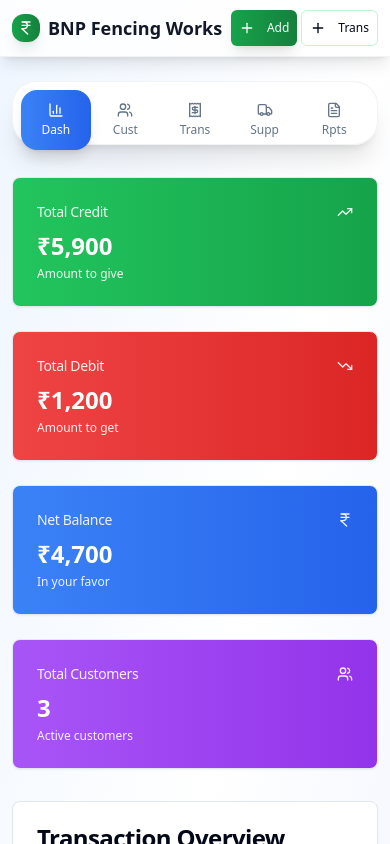
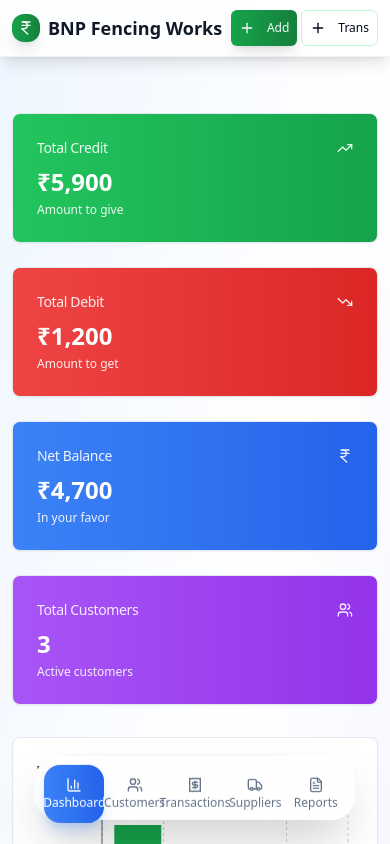
Before and after one commit to kishoreksk/pocket-book-online, a React (Vite) app: page / in a window 390 px wide. Shown: the top 844 px of the page. Built offline with nearby package versions, Linux system fonts and the light colour scheme.

Commit message:
Fix: Make navigation panel floating
Make the navigation panel floating to improve user experience.

```diff
--- a/src/index.css
+++ b/src/index.css
@@ -1,3 +1,4 @@
+
 @tailwind base;
 @tailwind components;
 @tailwind utilities;
@@ -99,3 +100,37 @@
     @apply bg-background text-foreground;
   }
 }
+
+/* Floating Navigation Styles */
+.floating-nav {
+  position: relative;
+  z-index: 50;
+}
+
+.floating-nav::before {
+  content: '';
+  position: absolute;
+  top: 0;
+  left: 0;
+  right: 0;
+  bottom: 0;
+  background: linear-gradient(135deg, rgba(255, 255, 255, 0.1), rgba(255, 255, 255, 0.2));
+  backdrop-filter: blur(10px);
+  border-radius: 1.5rem;
+  z-index: -1;
+}
+
+@media (max-width: 640px) {
+  .floating-nav {
+    animation: float 3s ease-in-out infinite;
+  }
+}
+
+@keyframes float {
+  0%, 100% {
+    transform: translateY(0px);
+  }
+  50% {
+    transform: translateY(-2px);
+  }
+}
--- a/src/pages/Index.tsx
+++ b/src/pages/Index.tsx
@@ -385,52 +385,49 @@ const Index = () => {
 
       <div className="max-w-7xl mx-auto px-3 sm:px-4 lg:px-8 py-6 sm:py-8">
         <Tabs value={activeTab} onValueChange={setActiveTab} className="space-y-8 sm:space-y-10">
-          {/* Enhanced Navigation Tabs with Icons */}
-          <div className="flex justify-center">
-            <TabsList className="grid grid-cols-5 w-full max-w-3xl h-16 sm:h-18 p-2 bg-white/95 backdrop-blur-sm shadow-xl border border-gray-200/50 rounded-3xl">
+          {/* Floating Navigation Tabs */}
+          <div className="fixed bottom-6 left-1/2 transform -translate-x-1/2 z-50 sm:relative sm:bottom-auto sm:left-auto sm:transform-none sm:flex sm:justify-center">
+            <TabsList className="grid grid-cols-5 w-80 sm:w-full sm:max-w-4xl h-16 sm:h-20 p-2 bg-white/95 backdrop-blur-lg shadow-2xl border border-white/20 rounded-3xl sm:rounded-3xl floating-nav">
               <TabsTrigger
                 value="dashboard"
-                className="flex flex-col items-center justify-center px-2 sm:px-4 py-3 rounded-2xl text-xs sm:text-sm font-medium transition-all duration-300 data-[state=active]:bg-gradient-to-r data-[state=active]:from-blue-500 data-[state=active]:to-blue-600 data-[state=active]:text-white data-[state=active]:shadow-lg hover:bg-blue-50 hover:text-blue-700 space-y-1"
+                className="flex flex-col items-center justify-center px-2 sm:px-6 py-3 sm:py-4 rounded-2xl text-xs sm:text-sm font-medium transition-all duration-300 data-[state=active]:bg-gradient-to-r data-[state=active]:from-blue-500 data-[state=active]:to-blue-600 data-[state=active]:text-white data-[state=active]:shadow-lg data-[state=active]:shadow-blue-500/25 hover:bg-blue-50 hover:text-blue-700 space-y-0.5 sm:space-y-1"
               >
-                <BarChart3 className="h-4 w-4 sm:h-5 sm:w-5" />
-                <span className="hidden sm:inline">Dashboard</span>
-                <span className="sm:hidden text-xs">Dash</span>
+                <BarChart3 className="h-4 w-4 sm:h-6 sm:w-6" />
+                <span className="text-xs sm:text-sm">Dashboard</span>
               </TabsTrigger>
               <TabsTrigger
                 value="customers"
-                className="flex flex-col items-center justify-center px-2 sm:px-4 py-3 rounded-2xl text-xs sm:text-sm font-medium transition-all duration-300 data-[state=active]:bg-gradient-to-r data-[state=active]:from-green-500 data-[state=active]:to-green-600 data-[state=active]:text-white data-[state=active]:shadow-lg hover:bg-green-50 hover:text-green-700 space-y-1"
+                className="flex flex-col items-center justify-center px-2 sm:px-6 py-3 sm:py-4 rounded-2xl text-xs sm:text-sm font-medium transition-all duration-300 data-[state=active]:bg-gradient-to-r data-[state=active]:from-green-500 data-[state=active]:to-green-600 data-[state=active]:text-white data-[state=active]:shadow-lg data-[state=active]:shadow-green-500/25 hover:bg-green-50 hover:text-green-700 space-y-0.5 sm:space-y-1"
               >
-                <Users className="h-4 w-4 sm:h-5 sm:w-5" />
-                <span className="hidden sm:inline">Customers</span>
-                <span className="sm:hidden text-xs">Cust</span>
+                <Users className="h-4 w-4 sm:h-6 sm:w-6" />
+                <span className="text-xs sm:text-sm">Customers</span>
               </TabsTrigger>
               <TabsTrigger
                 value="transactions"
-                className="flex flex-col items-center justify-center px-2 sm:px-4 py-3 rounded-2xl text-xs sm:text-sm font-medium transition-all duration-300 data-[state=active]:bg-gradient-to-r data-[state=active]:from-purple-500 data-[state=active]:to-purple-600 data-[state=active]:text-white data-[state=active]:shadow-lg hover:bg-purple-50 hover:text-purple-700 space-y-1"
+                className="flex flex-col items-center justify-center px-2 sm:px-6 py-3 sm:py-4 rounded-2xl text-xs sm:text-sm font-medium transition-all duration-300 data-[state=active]:bg-gradient-to-r data-[state=active]:from-purple-500 data-[state=active]:to-purple-600 data-[state=active]:text-white data-[state=active]:shadow-lg data-[state=active]:shadow-purple-500/25 hover:bg-purple-50 hover:text-purple-700 space-y-0.5 sm:space-y-1"
               >
-                <Receipt className="h-4 w-4 sm:h-5 sm:w-5" />
-                <span className="hidden sm:inline">Transactions</span>
-                <span className="sm:hidden text-xs">Trans</span>
+                <Receipt className="h-4 w-4 sm:h-6 sm:w-6" />
+                <span className="text-xs sm:text-sm">Transactions</span>
               </TabsTrigger>
               <TabsTrigger
                 value="suppliers"
-                className="flex flex-col items-center justify-center px-2 sm:px-4 py-3 rounded-2xl text-xs sm:text-sm font-medium transition-all duration-300 data-[state=active]:bg-gradient-to-r data-[state=active]:from-orange-500 data-[state=active]:to-orange-600 data-[state=active]:text-white data-[state=active]:shadow-lg hover:bg-orange-50 hover:text-orange-700 space-y-1"
+                className="flex flex-col items-center justify-center px-2 sm:px-6 py-3 sm:py-4 rounded-2xl text-xs sm:text-sm font-medium transition-all duration-300 data-[state=active]:bg-gradient-to-r data-[state=active]:from-orange-500 data-[state=active]:to-orange-600 data-[state=active]:text-white data-[state=active]:shadow-lg data-[state=active]:shadow-orange-500/25 hover:bg-orange-50 hover:text-orange-700 space-y-0.5 sm:space-y-1"
               >
-                <Truck className="h-4 w-4 sm:h-5 sm:w-5" />
-                <span className="hidden sm:inline">Suppliers</span>
-                <span className="sm:hidden text-xs">Supp</span>
+                <Truck className="h-4 w-4 sm:h-6 sm:w-6" />
+                <span className="text-xs sm:text-sm">Suppliers</span>
               </TabsTrigger>
               <TabsTrigger
                 value="reports"
-                className="flex flex-col items-center justify-center px-2 sm:px-4 py-3 rounded-2xl text-xs sm:text-sm font-medium transition-all duration-300 data-[state=active]:bg-gradient-to-r data-[state=active]:from-indigo-500 data-[state=active]:to-indigo-600 data-[state=active]:text-white data-[state=active]:shadow-lg hover:bg-indigo-50 hover:text-indigo-700 space-y-1"
+                className="flex flex-col items-center justify-center px-2 sm:px-6 py-3 sm:py-4 rounded-2xl text-xs sm:text-sm font-medium transition-all duration-300 data-[state=active]:bg-gradient-to-r data-[state=active]:from-indigo-500 data-[state=active]:to-indigo-600 data-[state=active]:text-white data-[state=active]:shadow-lg data-[state=active]:shadow-indigo-500/25 hover:bg-indigo-50 hover:text-indigo-700 space-y-0.5 sm:space-y-1"
               >
-                <FileText className="h-4 w-4 sm:h-5 sm:w-5" />
-                <span className="hidden sm:inline">Reports</span>
-                <span className="sm:hidden text-xs">Rpts</span>
+                <FileText className="h-4 w-4 sm:h-6 sm:w-6" />
+                <span className="text-xs sm:text-sm">Reports</span>
               </TabsTrigger>
             </TabsList>
           </div>
 
+          {/* Add bottom padding for mobile to account for floating nav */}
+          <div className="pb-24 sm:pb-0">
             {/* Dashboard Tab */}
             <TabsContent value="dashboard" className="space-y-8 sm:space-y-10">
               <DashboardStats
@@ -836,6 +833,7 @@ const Index = () => {
                 </Card>
               </div>
             </TabsContent>
+          </div>
         </Tabs>
       </div>
 
```
Lines whose indentation alone changed are shown as unchanged.
